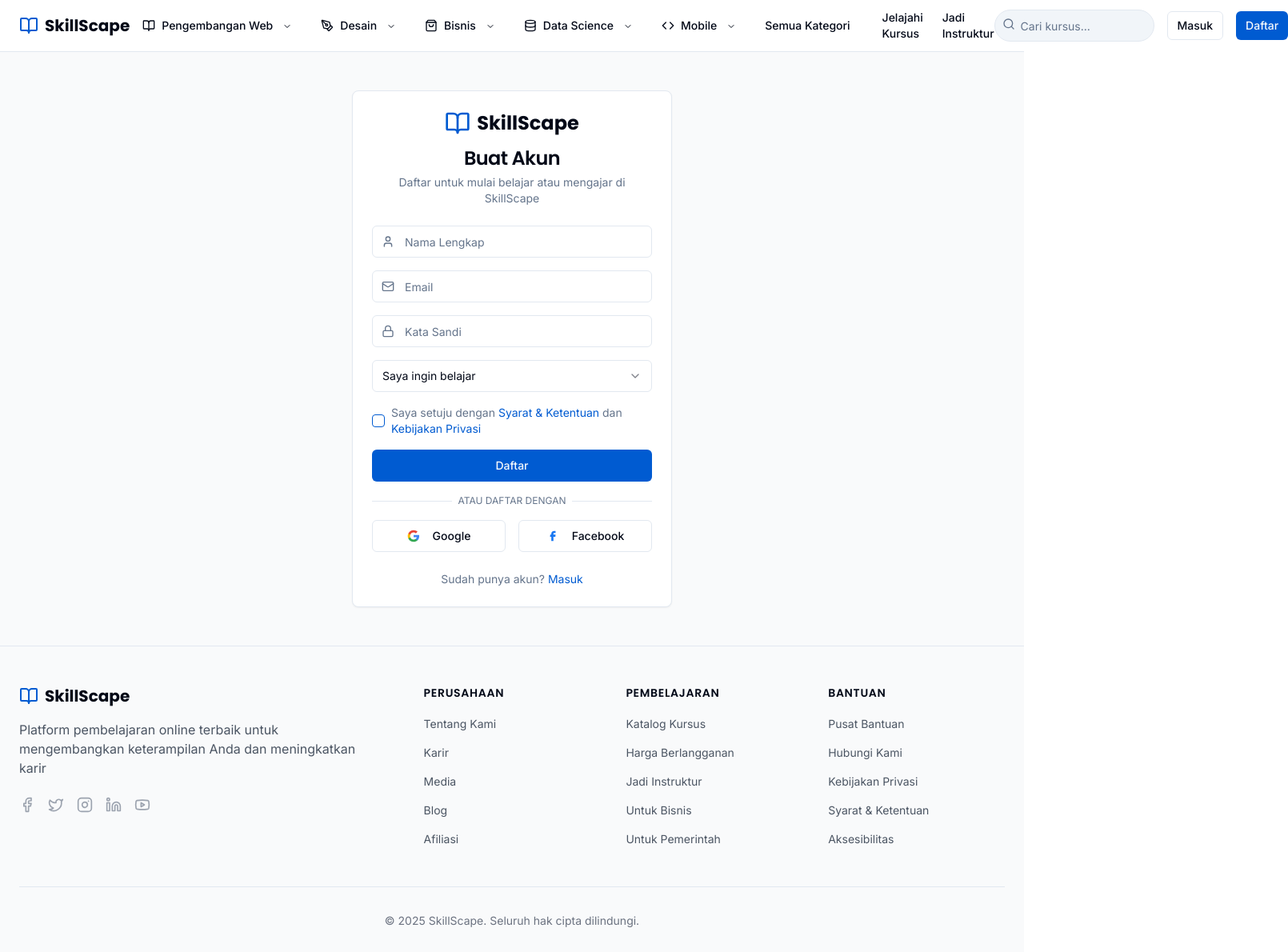
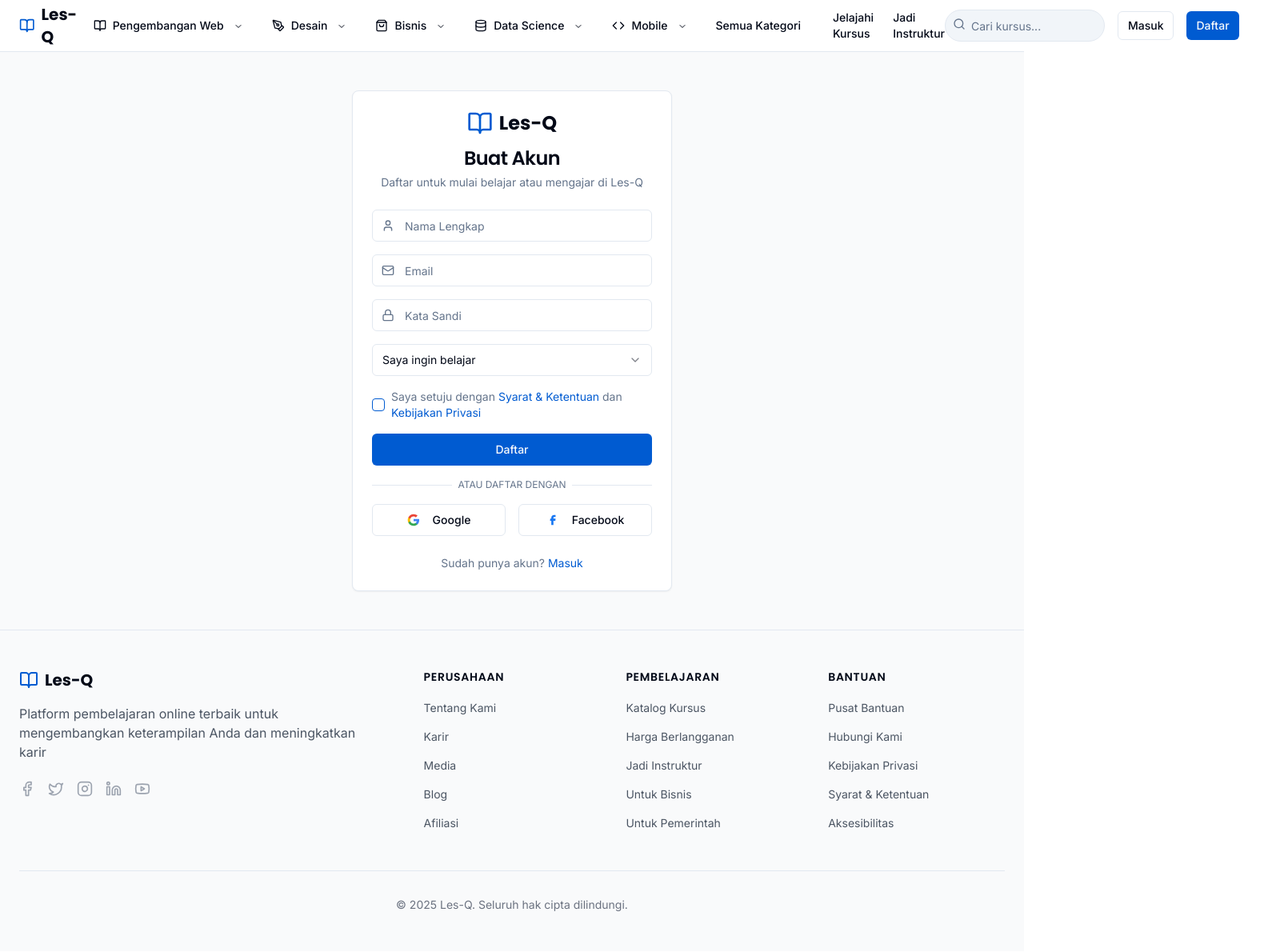
Before and after one commit to DjeniDahlan/lesq-lovable, a React (Vite) app: page /register in a window 1280 px wide. Shown: the top 1190 px of the page at 80% size, 1610 px wide, since content can reach past the window. Built offline with nearby package versions, Linux system fonts and the light colour scheme.

Commit message:
Rename application to Les-Q
Rename SkillScape to Les-Q in all pages.

```diff
--- a/index.html
+++ b/index.html
@@ -1,14 +1,15 @@
+
 <!DOCTYPE html>
 <html lang="en">
   <head>
     <meta charset="UTF-8" />
     <meta name="viewport" content="width=device-width, initial-scale=1.0" />
-    <title>skillscape-ecosystem</title>
-    <meta name="description" content="Lovable Generated Project" />
+    <title>Les-Q</title>
+    <meta name="description" content="Les-Q Platform" />
     <meta name="author" content="Lovable" />
 
-    <meta property="og:title" content="Lovable Generated Project" />
-    <meta property="og:description" content="Lovable Generated Project" />
+    <meta property="og:title" content="Les-Q Platform" />
+    <meta property="og:description" content="Les-Q Platform" />
     <meta property="og:type" content="website" />
     <meta property="og:image" content="https://lovable.dev/opengraph-image-p98pqg.png" />
 
--- a/src/components/layout/Footer.tsx
+++ b/src/components/layout/Footer.tsx
@@ -1,4 +1,3 @@
-
 import { Link } from 'react-router-dom';
 import { BookOpen, Twitter, Facebook, Instagram, Linkedin, Youtube } from 'lucide-react';
 
@@ -10,7 +9,7 @@ const Footer = () => {
           <div className="lg:col-span-2">
             <Link to="/" className="flex items-center gap-2 mb-4">
               <BookOpen className="h-6 w-6 text-primary" />
-              <span className="font-poppins text-xl font-bold">SkillScape</span>
+              <span className="font-poppins text-xl font-bold">Les-Q</span>
             </Link>
             <p className="text-gray-600 mb-6 max-w-md">
               Platform pembelajaran online terbaik untuk mengembangkan keterampilan Anda dan meningkatkan karir
@@ -70,7 +69,7 @@ const Footer = () => {
 
         <div className="border-t mt-12 pt-8">
           <p className="text-center text-gray-500 text-sm">
-            &copy; {new Date().getFullYear()} SkillScape. Seluruh hak cipta dilindungi.
+            &copy; {new Date().getFullYear()} Les-Q. Seluruh hak cipta dilindungi.
           </p>
         </div>
       </div>
--- a/src/components/layout/Navbar.tsx
+++ b/src/components/layout/Navbar.tsx
@@ -1,4 +1,3 @@
-
 import { useState } from 'react';
 import { Link } from 'react-router-dom';
 import { Button } from '@/components/ui/button';
@@ -15,7 +14,7 @@ const Navbar = () => {
         <div className="flex items-center gap-2">
           <Link to="/" className="flex items-center gap-2">
             <BookOpen className="h-6 w-6 text-primary" />
-            <span className="font-poppins text-xl font-bold">SkillScape</span>
+            <span className="font-poppins text-xl font-bold">Les-Q</span>
           </Link>
         </div>
 
--- a/src/pages/auth/Login.tsx
+++ b/src/pages/auth/Login.tsx
@@ -1,4 +1,3 @@
-
 import { useState } from 'react';
 import { Link } from 'react-router-dom';
 import { Button } from '@/components/ui/button';
@@ -61,7 +60,7 @@ const Login = () => {
               <div className="flex justify-center mb-2">
                 <Link to="/" className="flex items-center gap-2">
                   <BookOpen className="h-8 w-8 text-primary" />
-                  <span className="font-poppins text-2xl font-bold">SkillScape</span>
+                  <span className="font-poppins text-2xl font-bold">Les-Q</span>
                 </Link>
               </div>
               <CardTitle className="text-2xl text-center">Masuk</CardTitle>
--- a/src/pages/auth/Register.tsx
+++ b/src/pages/auth/Register.tsx
@@ -1,4 +1,3 @@
-
 import { useState } from 'react';
 import { Link, useNavigate } from 'react-router-dom';
 import { Button } from '@/components/ui/button';
@@ -49,7 +48,6 @@ const Register = () => {
     setIsLoading(true);
 
     try {
-      // Register the user with Supabase
       const { data, error: signUpError } = await supabase.auth.signUp({
         email,
         password,
@@ -70,7 +68,6 @@ const Register = () => {
         description: "Akun Anda telah berhasil dibuat.",
       });
 
-      // Redirect to dashboard based on role
       navigate(role === 'student' ? '/dashboard/student' : '/dashboard/instructor');
 
     } catch (err: any) {
@@ -97,12 +94,12 @@ const Register = () => {
               <div className="flex justify-center mb-2">
                 <Link to="/" className="flex items-center gap-2">
                   <BookOpen className="h-8 w-8 text-primary" />
-                  <span className="font-poppins text-2xl font-bold">SkillScape</span>
+                  <span className="font-poppins text-2xl font-bold">Les-Q</span>
                 </Link>
               </div>
               <CardTitle className="text-2xl text-center">Buat Akun</CardTitle>
               <CardDescription className="text-center">
-                Daftar untuk mulai belajar atau mengajar di SkillScape
+                Daftar untuk mulai belajar atau mengajar di Les-Q
               </CardDescription>
             </CardHeader>
             <CardContent className="space-y-4">
```
